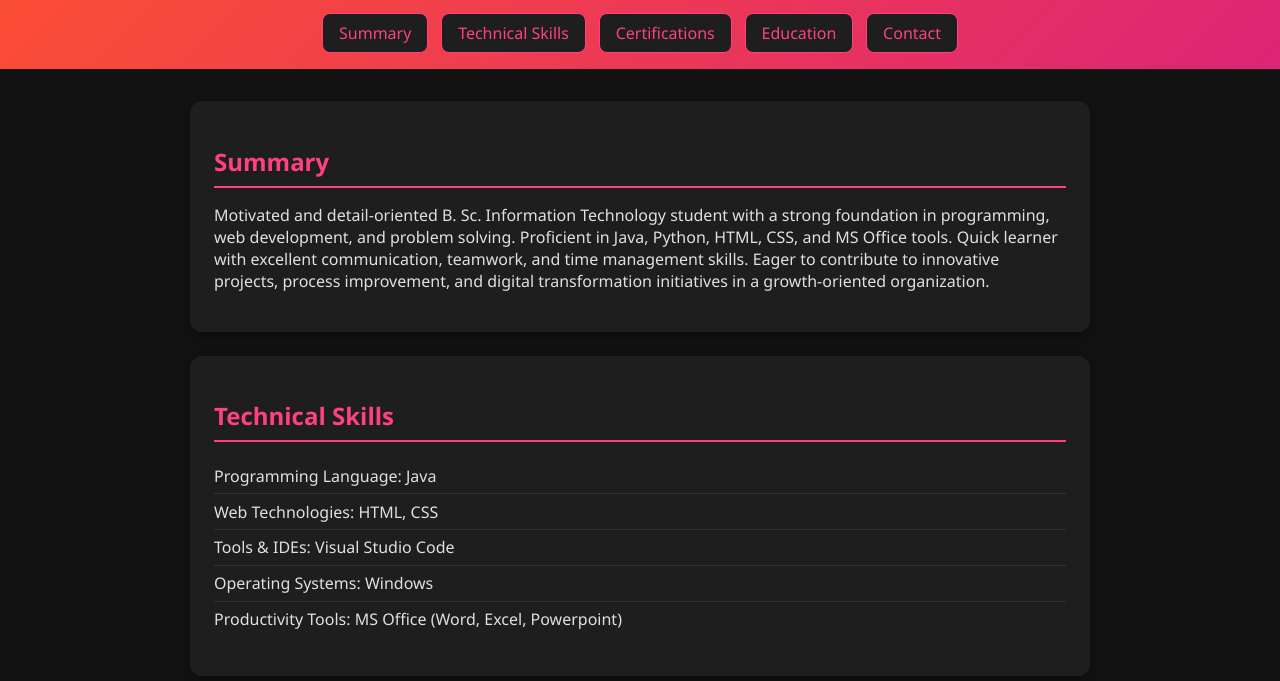
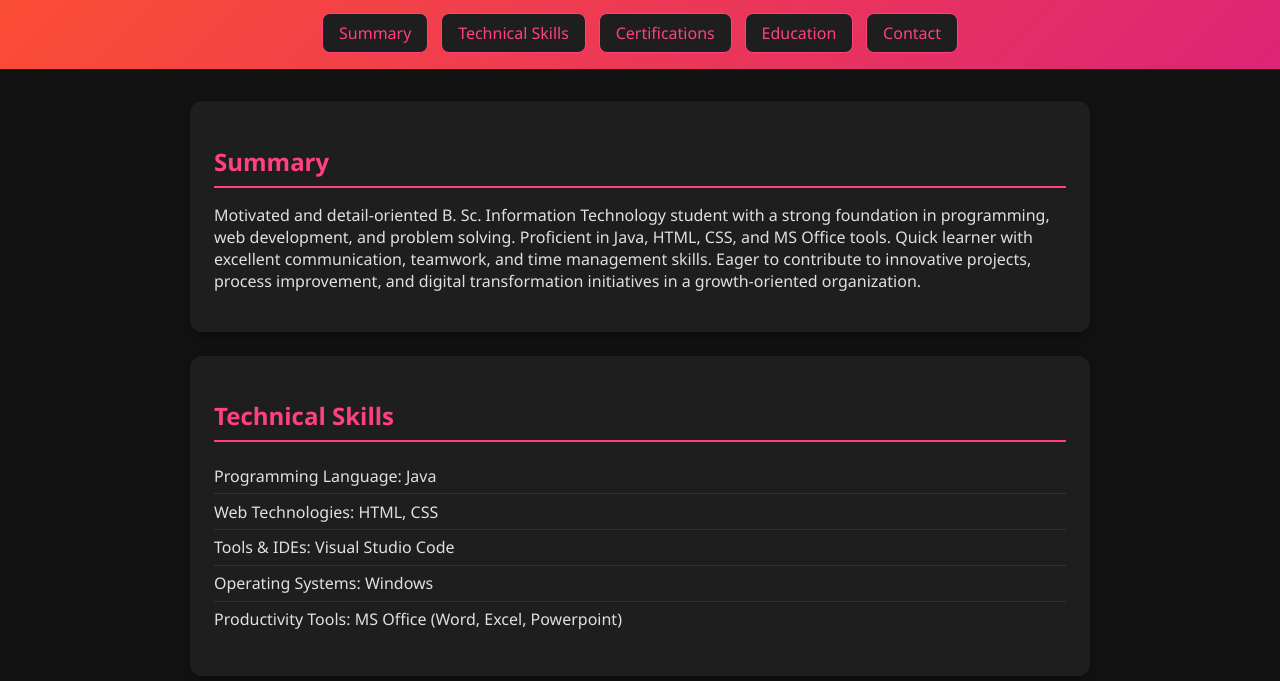
Before and after one commit to Saravanapriya24/My_Portfolio, a plain HTML site: page index.html in a window 1280 px wide. Shown: the part 119-800 px from the top of the page. Drawn offline with Linux system fonts and the light colour scheme.

```diff
--- a/index.html
+++ b/index.html
@@ -152,7 +152,7 @@
 <div class="container">
     <section id="summary">
         <h2>Summary</h2>
-        <p>Motivated and detail-oriented B. Sc. Information Technology student with a strong foundation in programming, web development, and problem solving. Proficient in Java, Python, HTML, CSS, and MS Office tools. Quick learner with excellent communication, teamwork, and time management skills. Eager to contribute to innovative projects, process improvement, and digital transformation initiatives in a growth-oriented organization.</p>
+        <p>Motivated and detail-oriented B. Sc. Information Technology student with a strong foundation in programming, web development, and problem solving. Proficient in Java, HTML, CSS, and MS Office tools. Quick learner with excellent communication, teamwork, and time management skills. Eager to contribute to innovative projects, process improvement, and digital transformation initiatives in a growth-oriented organization.</p>
     </section>
 
     <section id="skills">
```
